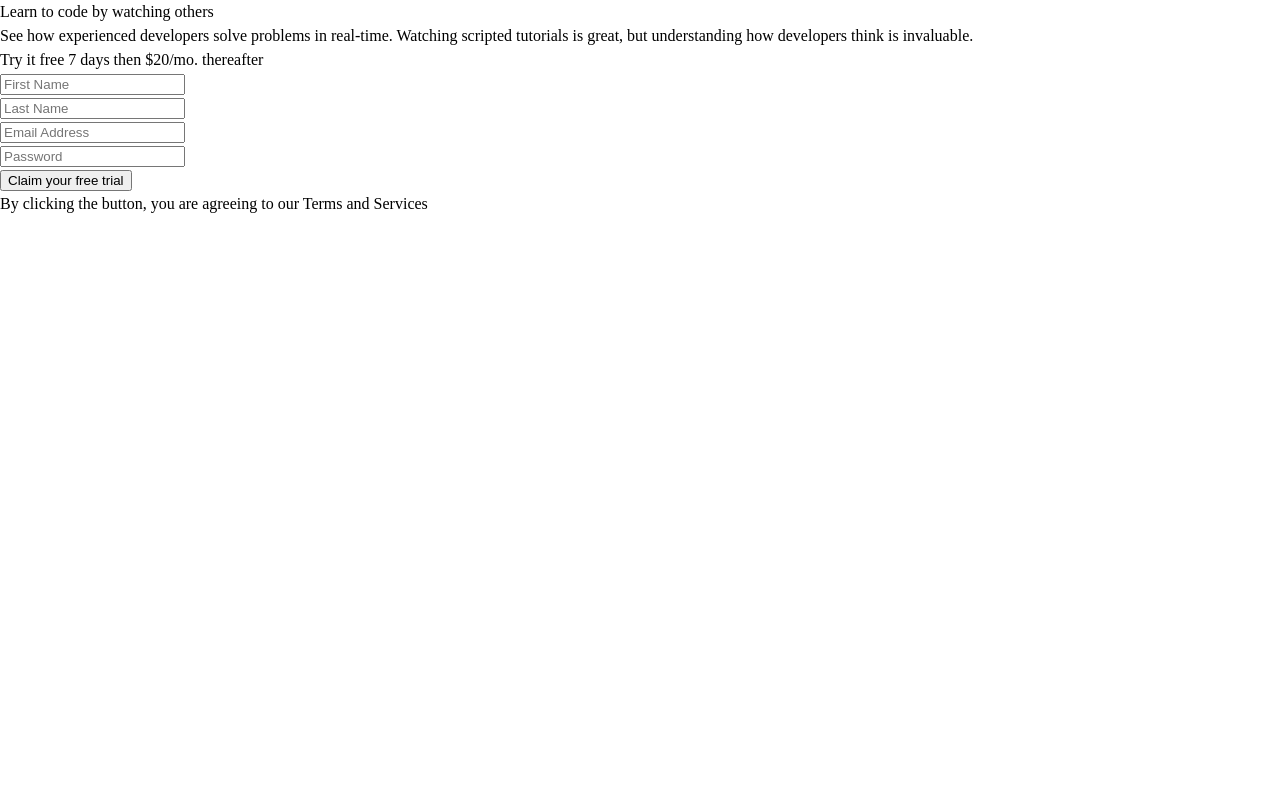
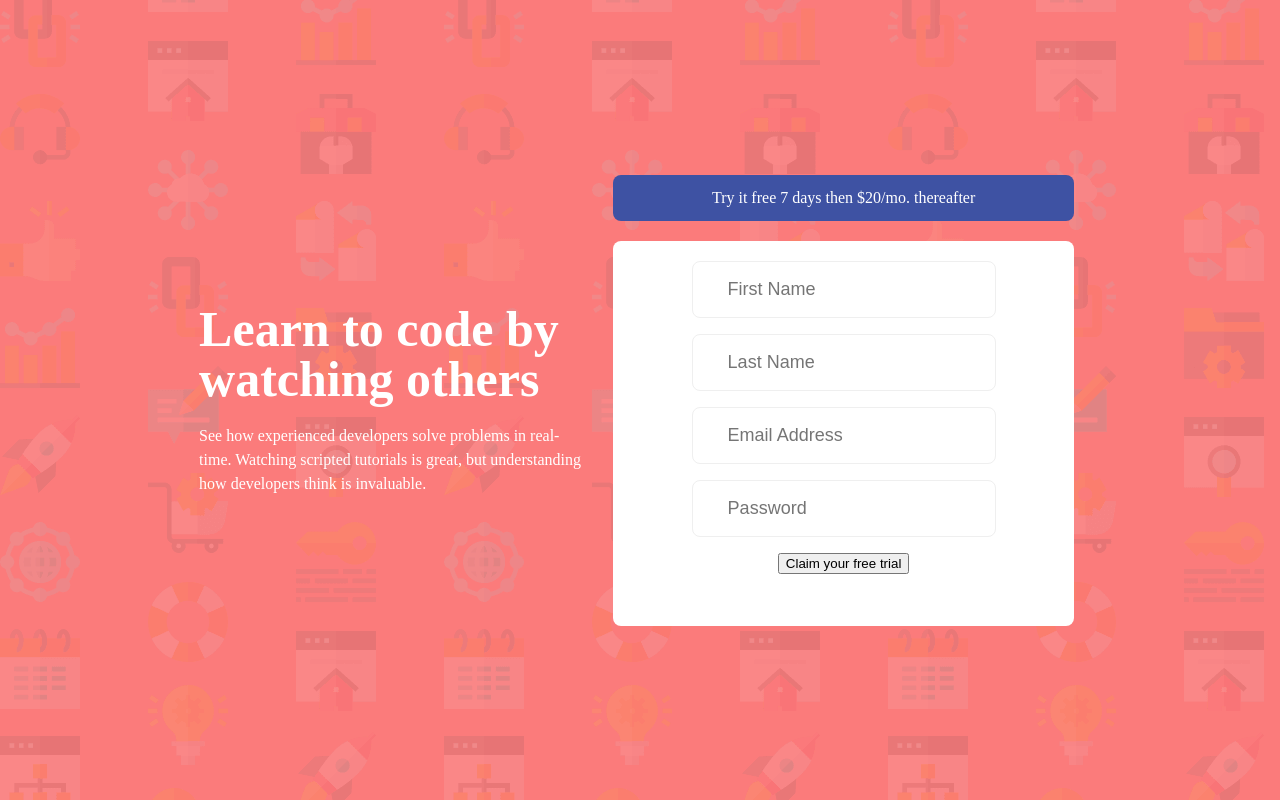
Before and after one commit to manalijain346/fe-mentor, a plain HTML site: page intro-component-with-signup-form-master/index.html in a window 1280 px wide. Drawn offline with Linux system fonts and the light colour scheme.

Commit message:
enhancement

```diff
--- a/intro-component-with-signup-form-master/index.html
+++ b/intro-component-with-signup-form-master/index.html
@@ -25,12 +25,12 @@
 </head>
 
 <body>
-  <div class="main">
+  <main class="main">
     <div class="learn">
-      <h1>Learn to code by watching others</h1>
-    </div>
-    <p>See how experienced developers solve problems in real-time. Watching scripted tutorials is great,
-      but understanding how developers think is invaluable.</p>
+      <h1 class="main-heading">Learn to code by watching others</h1>
+      <p class="description">See how experienced developers solve problems in real-time. Watching scripted tutorials is great,
+        but understanding how developers think is invaluable.
+      </p>
     </div>
     <section>
       <div class="heading">
@@ -38,19 +38,19 @@
       </div>
       <form id="form">
         <div>
-        <input type="text" placeholder="First Name" id="first-name">
+          <input type="text" placeholder="First Name" id="first-name" class="input">
           <span></span>
         </div>
         <div>
-        <input type="text" placeholder="Last Name" id="last-name">
+          <input type="text" placeholder="Last Name" id="last-name" class="input">
           <span></span>
         </div>
         <div>
-        <input type="text" placeholder="Email Address" id="Email-address">
+          <input type="text" placeholder="Email Address" id="Email-address" class="input">
           <span></span>
         </div>
         <div>
-        <input type="text" placeholder="Password" id="password">
+          <input type="text" placeholder="Password" id="password" class="input">
           <span></span>
         </div>
         <button id="btn">Claim your free trial</button>
--- a/intro-component-with-signup-form-master/styles.css
+++ b/intro-component-with-signup-form-master/styles.css
@@ -2,5 +2,56 @@
 html,body,div,span,applet,object,iframe,h1,h2,h3,h4,h5,h6,p,blockquote,pre,a,abbr,acronym,address,big,cite,code,del,dfn,em,img,ins,kbd,q,s,samp,small,strike,strong,sub,sup,tt,var,b,u,i,center,dl,dt,dd,ol,ul,li,fieldset,form,label,legend,table,caption,tbody,tfoot,thead,tr,th,td,article,aside,canvas,details,embed,figure,figcaption,footer,header,hgroup,menu,nav,output,ruby,section,summary,time,mark,audio,video{margin:0;padding:0;border:0;font-size:100%;font:inherit;vertical-align:baseline}article,aside,details,figcaption,figure,footer,header,hgroup,menu,nav,section{display:block}body{line-height:1}ol,ul{list-style:none}blockquote,q{quotes:none}blockquote:before,blockquote:after,q:before,q:after{content:'';content:none}table{border-collapse:collapse;border-spacing:0}
 /* Reset CSS - END */
 body{
+    color: white;
+}
+
+.main{
+    display: flex;
+    justify-content: center;
+    align-items: center;
+    height: 100vh;
+    background: url("images/bg-intro-desktop.png") no-repeat;
+    background-color: #FB7B7B;
+}
+
+.learn{
+    width: 30%;
+    padding-right: 30px;
+}
+
+.main-heading{
+    font-size: 50px;
+    font-weight: 900;
+    margin-bottom: 20px;
+}
+
+.description{
     line-height: 1.5;
 }
+
+.heading{
+    width: 90%;
+    background-color: hsl(228, 45%, 44%);
+    padding: 15px 20px;
+    text-align: center;
+    margin-bottom: 20px;
+    border-radius: 8px;
+}
+
+#form{
+    width: 90%;
+    background-color: white;
+    display: flex;
+    flex-direction: column;
+    align-items: center;
+    border-radius: 8px;
+    padding: 20px;
+}
+
+.input{
+    padding: 17px 35px;
+    margin-bottom: 16px;
+    border: 1px solid #efefef;
+    border-radius: 8px;
+    font-size: 18px;
+}
```
Lines whose indentation alone changed are shown as unchanged.
